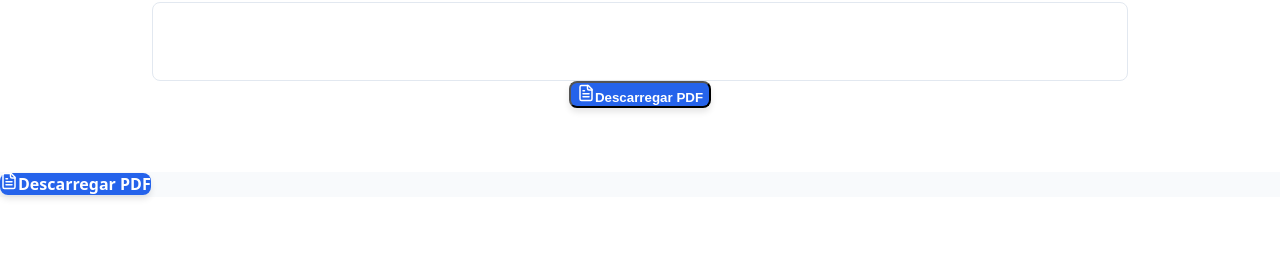
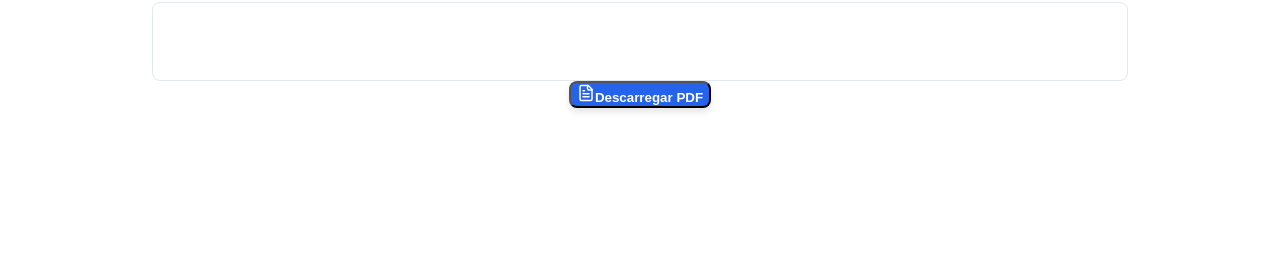
Before and after one commit to anareis5102-blip/autos-noticia-ia, a React (Vite) app: page / in a window 1280 px wide. Shown: the part 2277-2537 px from the top of the page. Built offline with nearby package versions, Linux system fonts and the light colour scheme.

Commit message:
Update App.jsx

```diff
--- a/src/App.jsx
+++ b/src/App.jsx
@@ -343,147 +343,6 @@ const App = () => {
     </button>
   </div>
 </Section>
-  {/* Botão para gerar PDF com estilo do botão do formulário online */}
-  <a
-    onClick={() => {
-      const { jsPDF } = window.jspdf;
-
-      let conteudo = relatorioRef.current?.innerText || "";
-
-      if (!conteudo.trim()) {
-        alert("Cole a análise do IA antes de gerar o PDF!");
-        return;
-      }
-
-      // Normalização de caracteres
-      conteudo = conteudo
-        .replace(/→/g, "->")
-        .replace(/“|”/g, '"')
-        .replace(/’/g, "'")
-        .replace(/—/g, "-")
-        .replace(/–/g, "-")
-        .replace(/\u2011/g, "-")
-        .replace(/\u00A0/g, " ");
-
-      const pdf = new jsPDF("p", "pt", "a4");
-      const margem = 50;
-      const larguraPagina = pdf.internal.pageSize.getWidth();
-      const alturaPagina = pdf.internal.pageSize.getHeight();
-      const larguraTexto = larguraPagina - margem * 2;
-
-      let y = 100;
-      let primeiroAuto = true;
-
-      // Cabeçalho
-      pdf.setFont("helvetica", "bold");
-      pdf.setFontSize(16);
-      pdf.text(
-        "RELATÓRIO DE ERROS – AUTOS DE NOTÍCIA",
-        larguraPagina / 2,
-        60,
-        { align: "center" }
-      );
-
-      pdf.setFontSize(10);
-      pdf.setFont("helvetica", "normal");
-      pdf.text(
-        `Data: ${new Date().toLocaleString()}`,
-        larguraPagina - margem,
-        75,
-        { align: "right" }
-      );
-
-      pdf.setDrawColor(200);
-      pdf.setLineWidth(1);
-      pdf.line(margem, 85, larguraPagina - margem, 85);
-
-      // Corpo
-      const linhas = conteudo.split("\n");
-
-      linhas.forEach((linha) => {
-        const texto = linha.trim();
-
-        if (!texto) {
-          y += 10;
-          return;
-        }
-
-        if (y > alturaPagina - 60) {
-          pdf.addPage();
-          y = 60;
-        }
-
-        // Detecta AUTO X
-        if (/^AUTO\s+\d+/i.test(texto)) {
-          if (!primeiroAuto) {
-            y += 15;
-            pdf.setDrawColor(180);
-            pdf.setLineWidth(0.8);
-            pdf.line(margem, y, larguraPagina - margem, y);
-            y += 25;
-          } else {
-            y += 20;
-            primeiroAuto = false;
-          }
-
-          pdf.setFont("helvetica", "bold");
-          pdf.setFontSize(14);
-          pdf.text(texto.toUpperCase(), margem, y);
-          y += 20;
-          return;
-        }
-
-        // Detecta linhas que começam com ponto
-        if (texto.startsWith(".")) {
-          pdf.setFont("helvetica", "normal");
-          pdf.setFontSize(12);
-
-          const textoLimpo = texto.substring(1).trim();
-          const linhasQuebradas = pdf.splitTextToSize("• " + textoLimpo, larguraTexto);
-
-          linhasQuebradas.forEach((l) => {
-            if (y > alturaPagina - 60) {
-              pdf.addPage();
-              y = 60;
-            }
-            pdf.text(l, margem, y);
-            y += 18;
-          });
-
-          return;
-        }
-
-        // Texto normal
-        pdf.setFont("helvetica", "normal");
-        pdf.setFontSize(12);
-        const linhasQuebradas = pdf.splitTextToSize(texto, larguraTexto);
-
-        linhasQuebradas.forEach((l) => {
-          if (y > alturaPagina - 60) {
-            pdf.addPage();
-            y = 60;
-          }
-          pdf.text(l, margem, y);
-          y += 18;
-        });
-      });
-
-      // Rodapé
-      const totalPaginas = pdf.getNumberOfPages();
-      for (let i = 1; i <= totalPaginas; i++) {
-        pdf.setPage(i);
-        pdf.setFontSize(9);
-        pdf.setTextColor(150);
-        pdf.text(`Página ${i} de ${totalPaginas}`, larguraPagina / 2, alturaPagina - 20, { align: "center" });
-      }
-
-      pdf.save("relatorio.pdf");
-    }}
-    className="inline-flex items-center gap-2 bg-blue-600 hover:bg-blue-700 text-white font-semibold py-4 px-10 rounded-lg shadow-md transition-all transform hover:-translate-y-1 cursor-pointer"
-  >
-    <FileText size={18} />
-    Descarregar PDF
-  </a>
       { /* 6. Vídeo Explicativo */ }
 <Section id="video" title="Vídeo Explicativo" icon={<Video size={28} />}>
   <a
```
